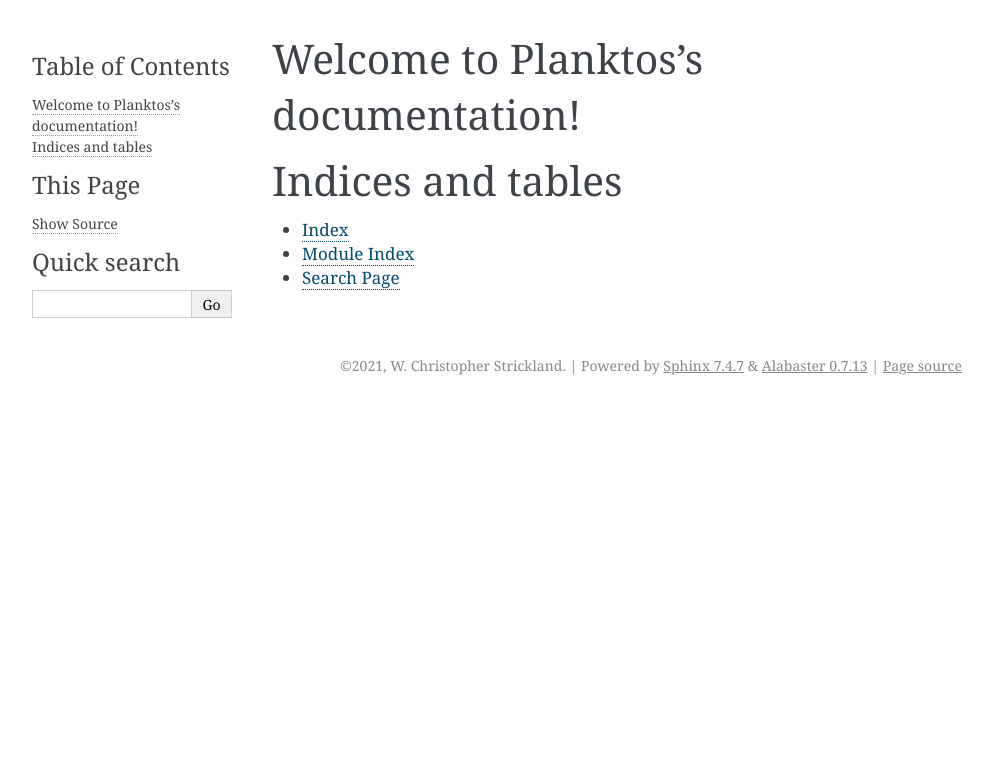
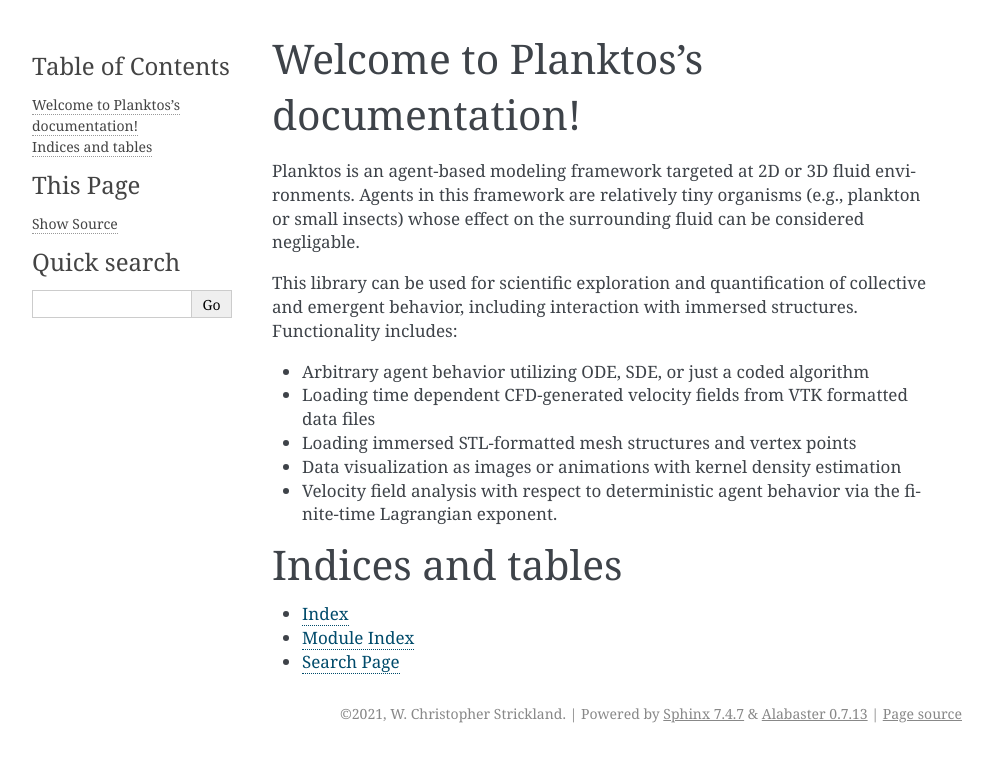
Before and after one commit to mountaindust/Planktos, a Sphinx documentation site: the page built from docs/index.rst, in a window 1280 px wide. Shown: the top 762 px of the page, without its empty margins (148-1141 px from the left). Built offline with Sphinx 7.4.7, drawn with Linux system fonts in a browser that asks for light colours.

Commit message:
Adds basic description to sphinx index

```diff
--- a/docs/conf.py
+++ b/docs/conf.py
@@ -10,9 +10,10 @@
 # add these directories to sys.path here. If the directory is relative to the
 # documentation root, use os.path.abspath to make it absolute, like shown here.
 #
-# import os
-# import sys
-# sys.path.insert(0, os.path.abspath('.'))
+import os
+import sys
+sys.path.insert(0, os.path.abspath('..'))
+sys.path.insert(0, os.path.abspath('../planktos'))
 
 
 # -- Project information -----------------------------------------------------
@@ -31,6 +32,7 @@
 # extensions coming with Sphinx (named 'sphinx.ext.*') or your custom
 # ones.
 extensions = [
+    'numpydoc'
 ]
 
 # Add any paths that contain templates here, relative to this directory.
--- a/docs/index.rst
+++ b/docs/index.rst
@@ -5,6 +5,24 @@
 
 Welcome to Planktos's documentation!
 ====================================
+
+Planktos is an agent-based modeling framework targeted at 2D or 3D fluid
+environments. Agents in this framework are relatively tiny organisms (e.g.,
+plankton or small insects) whose effect on the surrounding fluid can be
+considered negligable.
+
+This library can be used for scientific exploration and quantification of
+collective and emergent behavior, including interaction with immersed structures.
+Functionality includes:
+
+* Arbitrary agent behavior utilizing ODE, SDE, or just a coded algorithm
+* Loading time dependent CFD-generated velocity fields from VTK formatted data
+  files
+* Loading immersed STL-formatted mesh structures and vertex points
+* Data visualization as images or animations with kernel density estimation
+* Velocity field analysis with respect to deterministic agent behavior via the
+  finite-time Lagrangian exponent.
+
 
 .. toctree::
    :maxdepth: 2
```
